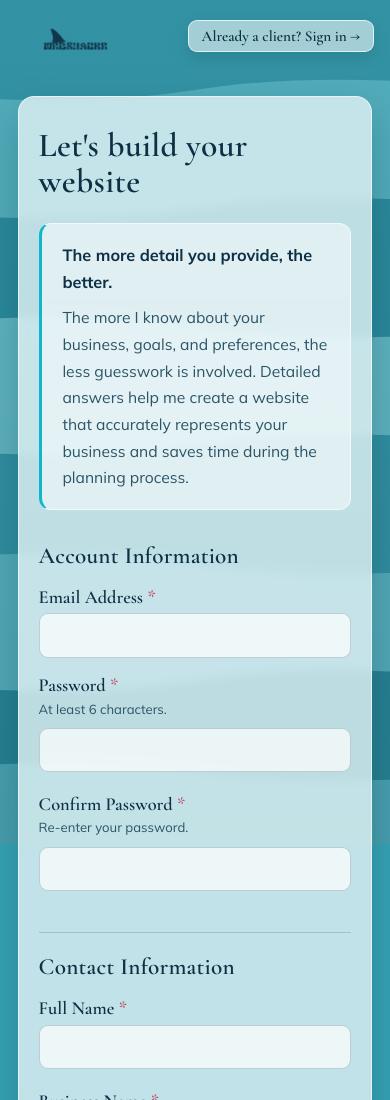
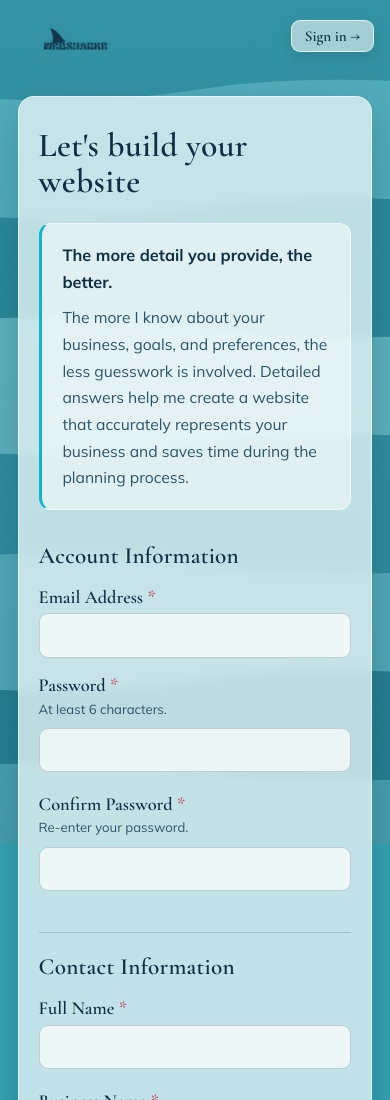
Before and after one commit to eldridgewebdesign-sys/Portfollio1, a website: page onboarding.html in a window 390 px wide. Shown: the top 1100 px of the page. Drawn offline with nearby package versions, Linux system fonts and the light colour scheme.

Commit message:
Fix onboarding header overlap on small phones
The fixed top-right "Already a client? Sign in →" pill collided with the
fixed logo at narrow widths (~30px overlap at 360px, touching at 390px).
Hide the redundant "Already a client?" prefix within the existing ≤600px
breakpoint so the compact "Sign in →" can't reach the logo; desktop keeps
the full label.

Co-Authored-By: Claude Opus 4.8 <noreply@anthropic.com>

```diff
--- a/onboarding.html
+++ b/onboarding.html
@@ -166,6 +166,8 @@
     @media(max-width:600px){
       .ws-logo{width:120px;height:67px;top:14px;left:16px}
       .ob-signin{top:20px;right:16px;font-size:.95rem;padding:.36rem .8rem}
+      /* Drop the "Already a client?" prefix so the fixed pill can't collide with the logo on phones */
+      .ob-signin-pre{display:none}
       .ob-shell{padding:6rem 1.1rem 2.5rem}
       .ob-card{padding:1.5rem 1.25rem 1.8rem}
       .grid-2{grid-template-columns:1fr;gap:0}
@@ -191,7 +193,7 @@
 
   <!-- ── Brand logo, top-left → back to the landing page ────────────────────── -->
   <a class="ws-logo" href="/" aria-label="WebSharke — home"></a>
-  <a class="ob-signin" href="/login">Already a client? Sign in →</a>
+  <a class="ob-signin" href="/login"><span class="ob-signin-pre">Already a client? </span>Sign in →</a>
 
   <main class="ob-shell">
     <div class="ob-card">
```
